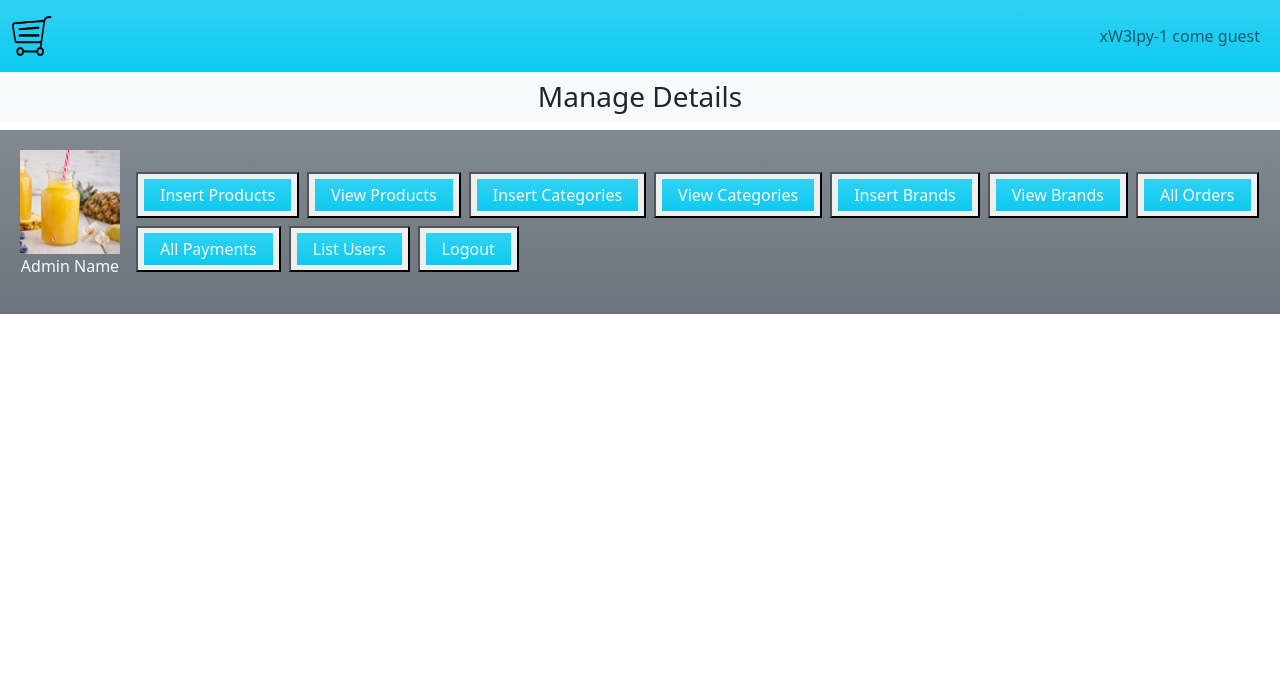
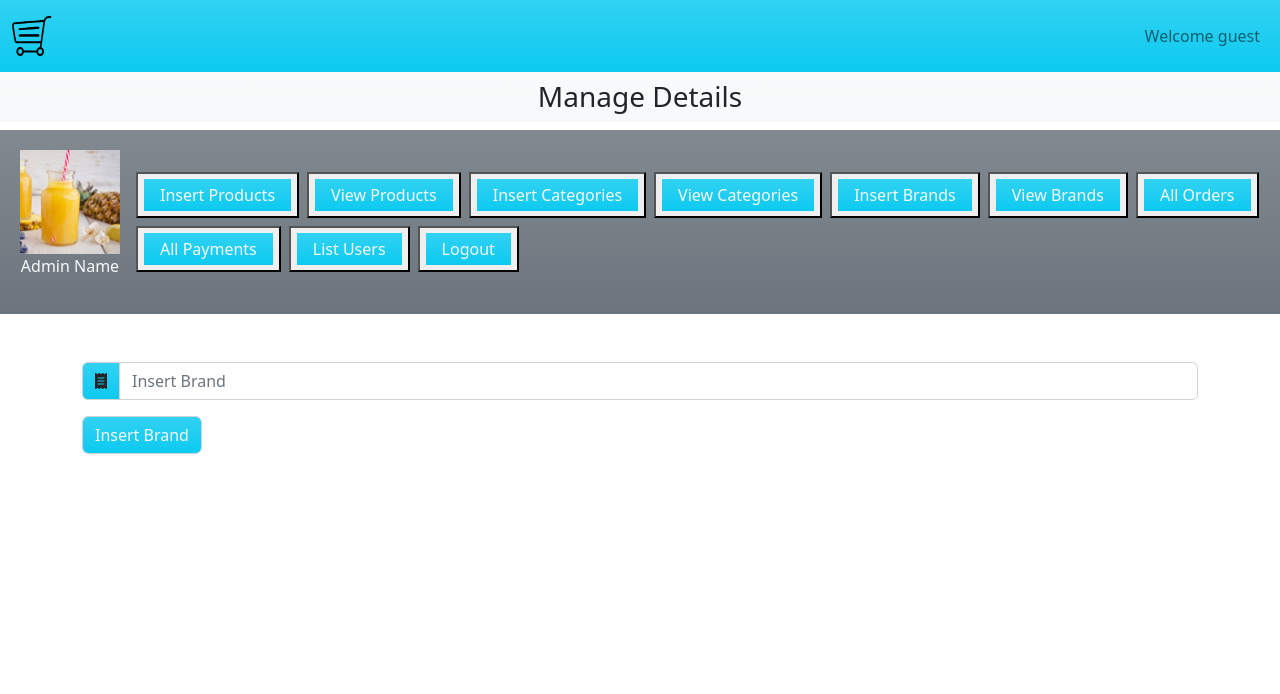
Before and after one commit to ax-abdullah/ecommerce, a PHP site: page /admin_area/index.php?insert_brand in a window 1280 px wide. Shown: the top 694 px of the page. Run offline with PHP 8.4, Linux system fonts and the light colour scheme.

Commit message:
adding category & brand

```diff
--- a/admin_area/index.php
+++ b/admin_area/index.php
@@ -7,6 +7,9 @@
     <title>Admin Dashboard</title>
     <!-- Bootstrap link -->
     <link href="https://cdn.jsdelivr.net/npm/bootstrap@5.2.1/dist/css/bootstrap.min.css" rel="stylesheet" integrity="sha384-iYQeCzEYFbKjA/T2uDLTpkwGzCiq6soy8tYaI1GyVh/UjpbCx/TYkiZhlZB6+fzT" crossorigin="anonymous">
+
+    <!-- font awesome link -->
+    <link rel="stylesheet" href="https://cdnjs.cloudflare.com/ajax/libs/font-awesome/6.2.0/css/all.min.css" integrity="sha512-xh6O/CkQoPOWDdYTDqeRdPCVd1SpvCA9XXcUnZS2FmJNp1coAFzvtCN9BmamE+4aHK8yyUHUSCcJHgXloTyT2A==" crossorigin="anonymous" referrerpolicy="no-referrer" />
     <!-- Style link -->
     <link rel="stylesheet" href="../styles/style.css">
 </head>
@@ -20,7 +23,7 @@
                 <nav class="navbar navbar-expand-lg">
                     <ul class="navbar-nav">
                         <li class="nav-item">
-                            <a href="" class="nav-link">xW3lpy-1 come guest</a>
+                            <a href="" class="nav-link">Welcome guest</a>
                         </li>
                     </ul>
                 </nav>
@@ -55,7 +58,7 @@
                             </a>
                     </button>
                     <button>
-                            <a href="#" class="nav-link px-3 py-1 text-light bg-info bg-gradient my-1">
+                            <a href="index.php?insert_category" class="nav-link px-3 py-1 text-light bg-info bg-gradient my-1">
                                 Insert Categories
                             </a>
                     </button>
@@ -65,7 +68,7 @@
                             </a>
                     </button>
                     <button>
-                            <a href="#" class="nav-link px-3 py-1 text-light bg-info bg-gradient my-1">
+                            <a href="index.php?insert_brand" class="nav-link px-3 py-1 text-light bg-info bg-gradient my-1">
                                 Insert Brands
                             </a>
                     </button>
@@ -99,6 +102,16 @@
             </div>
         </div>
     </div>
+    <div class="container my-5">
+        <?php
+            if(isset($_GET['insert_category'])){
+                include('insert_categories.php');
+            }
+            if(isset($_GET['insert_brand'])){
+                include('insert_brand.php');
+            }
+        ?>
+    </div>
     <!-- Last child -->
     <footer class="bg-info bg-gradient p-4 text-center footer">
         <p class="m-0">All rights reserved &copy; Designed by Abdullah Ahmed-2022</p>
--- /dev/null
+++ b/admin_area/insert_brand.php
@@ -0,0 +1,11 @@
+<form action="" method="POST">
+    <div class="input-group w-90">
+        <span class="input-group-text bg-info bg-gradient" id="basic-addon1">
+            <i class="fa-solid fa-receipt"></i>
+        </span>
+        <input type="text" name="cat_title" class="form-control" placeholder="Insert Brand" aria-label="Brand" aria-describedby="basic-addon1">
+    </div>
+    <div class="input-group w-10 my-3 ">
+            <input type="submit" name="insert_cat" class="form-control bg-info text-light bg-gradient" value="Insert Brand" aria-label="Brand" aria-describedby="basic-addon1">
+    </div>
+</form>
--- a/styles/style.css
+++ b/styles/style.css
@@ -28,3 +28,7 @@ body{
     bottom: 0;
     width: 100%;
 }
+input[name="insert_cat"].form-control,
+input[name="insert_brand"].form-control{
+    flex: 0 1 fit-content;
+}
```
Also changed, not shown: admin_area/insert_categories.php (added, +11 -0 lines).
